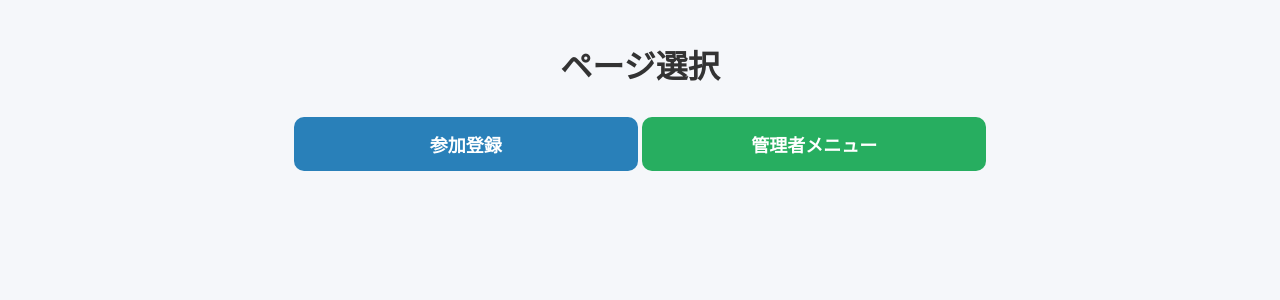
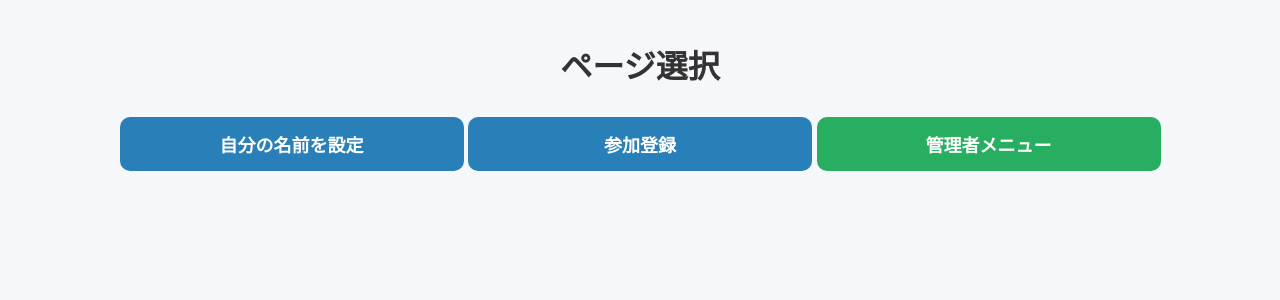
Before and after one commit to matsumurashin0125/event-app7, a Flask app: page / in a window 1280 px wide. Shown: the top 300 px of the page. Run offline with Flask 3, Linux system fonts and the light colour scheme.

Commit message:
Update home.html

```diff
--- a/templates/home.html
+++ b/templates/home.html
@@ -11,10 +11,13 @@
 
 <div class="menu-container">
 
+    <!-- 自分の名前を設定 -->
+    <a class="btn" href="{{ url_for('set_name') }}">自分の名前を設定</a>
+
     <!-- 参加登録（一般） -->
     <a class="btn" href="{{ url_for('register') }}">参加登録</a>
 
-    <!-- 管理者メニュー（認証なしでそのままアクセス可能） -->
+    <!-- 管理者メニュー -->
     <a class="btn admin-btn" href="{{ url_for('admin_menu') }}">管理者メニュー</a>
 
 </div>
```
